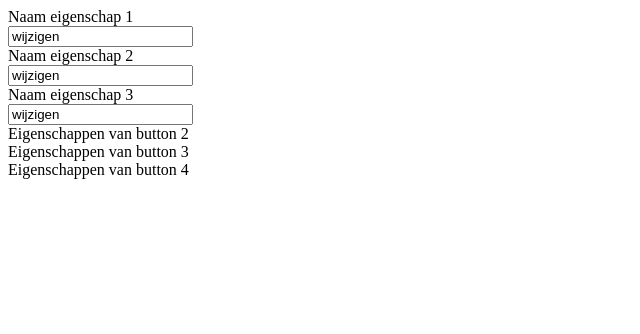
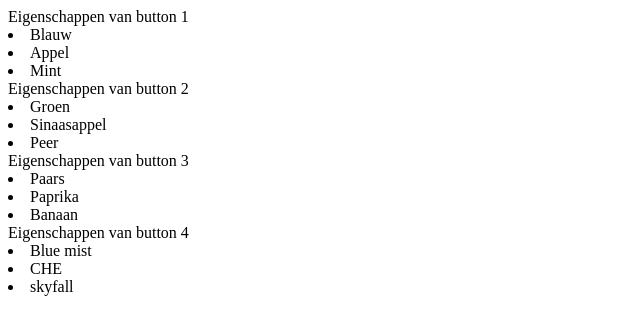
Before and after one commit to waghannoufi/LogiQ, a plain HTML site: page data.html in a window 1280 px wide. Shown: the whole page, without its empty margins (0-640 px from the left). Drawn offline with Linux system fonts and the light colour scheme.

Commit message:
no message

```diff
--- a/data.html
+++ b/data.html
@@ -6,26 +6,33 @@
     <title>Document</title>
 </head>
 <body>
-<div id="button1">
-    <label for="naameigenschap1">Naam eigenschap 1</label><br>
-    <input type="text" id="fname" value="wijzigen" name="fname"><br>
-
-    <label for="naameigenschap2">Naam eigenschap 2</label><br>
-    <input type="text" id="fname" value="wijzigen" name="fname"><br>
-
-    <label for="naameigenschap3">Naam eigenschap 3</label><br>
-    <input type="text" id="fname" value="wijzigen" name="fname"><br>
+<div id="button1">Eigenschappen van button 1
+    <li>Blauw</li>
+    <li>Appel</li>
+    <li>Mint</li>
 </div>
 
 
 
-<div id="button2">Eigenschappen van button 2</div>
+<div id="button2">Eigenschappen van button 2
+    <li>Groen</li>
+    <li>Sinaasappel</li>
+    <li>Peer</li>
+</div>
 
 
-<div id="button3">Eigenschappen van button 3</div>
+<div id="button3">Eigenschappen van button 3
+    <li>Paars</li>
+    <li>Paprika</li>
+    <li>Banaan</li>
+</div>
 
 
-<div id="button4">Eigenschappen van button 4</div>
+<div id="button4">Eigenschappen van button 4
+    <li>Blue mist</li>
+    <li>CHE</li>
+    <li>skyfall</li>
+</div>
 
 
 </body>
```
